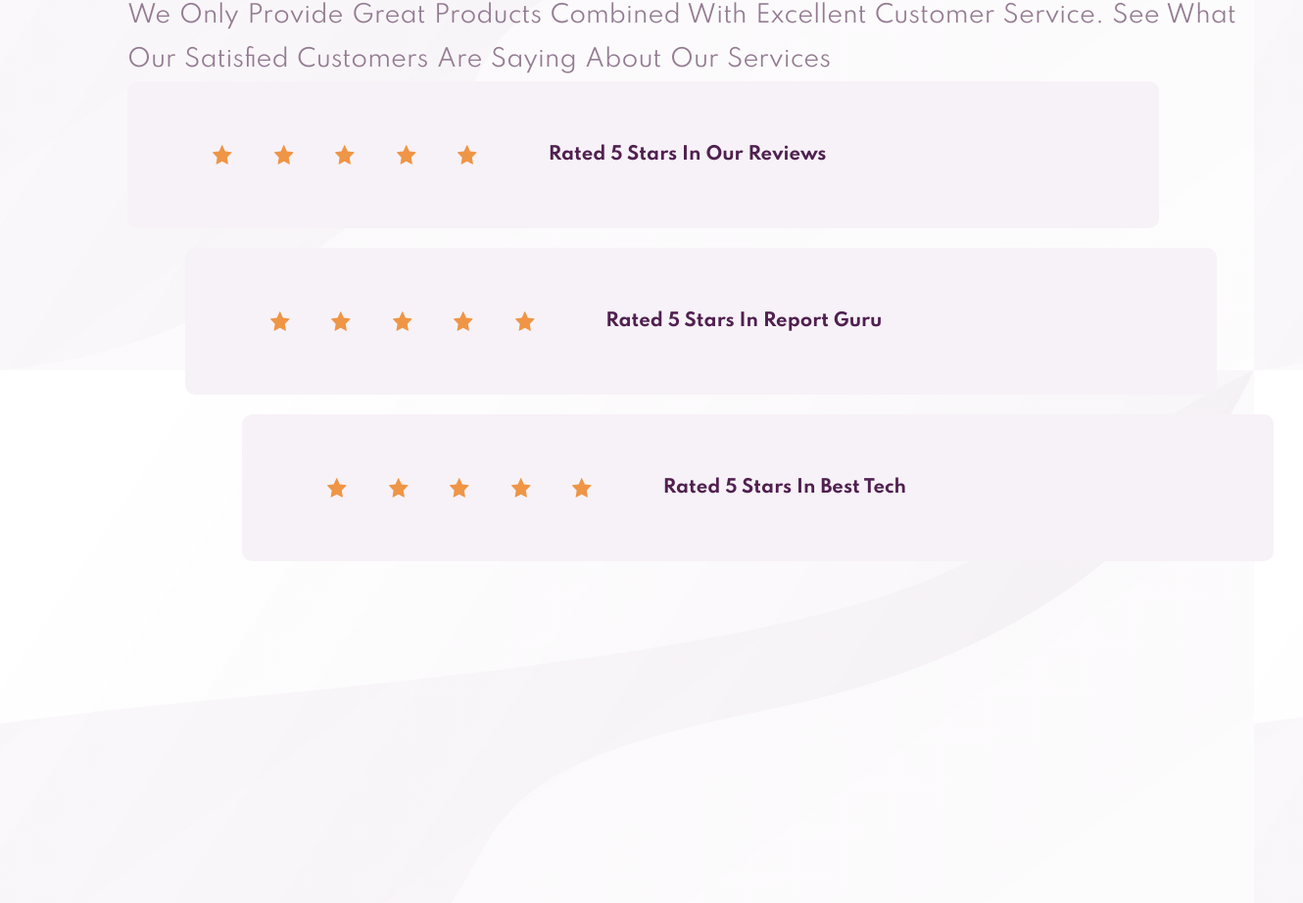
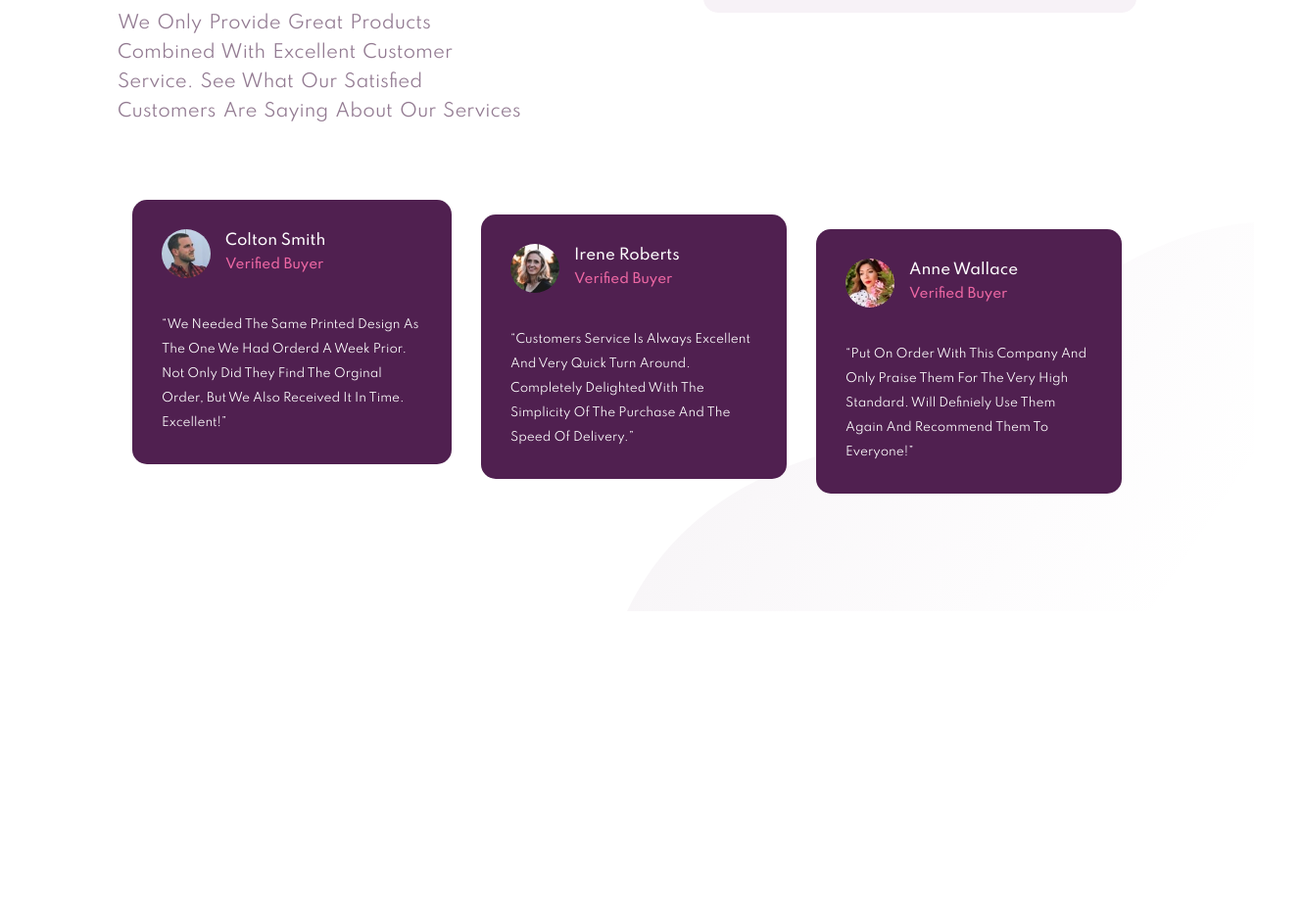
Before and after one commit to ZainFantastic/social_proof_section, a plain HTML site: page index.html in a window 1280 px wide. Shown: the part 422-1344 px from the top of the page at 98% size, 1330 px wide, since content can reach past the window. After the commit the page ends 1046 px from the top, so only its background shows below. Drawn offline with Linux system fonts and the light colour scheme.

Commit message:
finshed re-editing all the project

```diff
--- a/index.html
+++ b/index.html
@@ -15,7 +15,7 @@
   <body>
     <div class="wrapper">
   <!--page intro -->
-      <div class="container">
+      <div class="top flex-row-jc-ac">
         <div class="intro">
           <h1>10,000+ of our users love our products.</h1>
 
@@ -24,8 +24,8 @@
         </div>
 
         <!-- page rating -->
-        <div class="rating">
-          <div class="small-card one">
+        <div class="rating flex-col-jc-ac">
+          <div class="small-card one flex-row-jc-ac">
             <div class="stars">
               <img src="/images/icon-star.svg" >
               <img src="/images/icon-star.svg" >
@@ -36,7 +36,7 @@
             <p>rated 5 stars in our reviews</p>
           </div>
 
-          <div class="small-card two">
+          <div class="small-card two flex-row-jc-ac">
             <div class="stars">
               <img src="/images/icon-star.svg" >
               <img src="/images/icon-star.svg" >
@@ -47,7 +47,7 @@
               <p>rated 5 stars in report guru</p>
           </div>
 
-          <div class="small-card three">
+          <div class="small-card three flex-row-jc-ac">
             <div class="stars">
               <img src="/images/icon-star.svg" >
               <img src="/images/icon-star.svg" >
@@ -60,23 +60,23 @@
         </div>
       </div>
        <!--page comments -->
-      <div class="comments">
-        <div class="container">
-          <div class="large-card">
+      <div class="bottom">
+        <div class=" comments flex-row-jc-ac">
+          <div class="large-card one flex-row-jc-ac">
             <div class="user-pic"><img src="/images/image-colton.jpg"></div>
               <h4 class="user-name">colton smith <br> <span>verified buyer</span></h4>
                 <p><q>we needed the same printed design as the one we had orderd a week prior.
                 not only did they find the orginal order, but we also received it in time. excellent!</q></p>
           </div>
 
-          <div class="large-card">
+          <div class="large-card two flex-row-jc-ac">
             <div class="user-pic"><img src="/images/image-irene.jpg"></div>
               <h4 class="user-name">irene roberts <br> <span>verified buyer</span></h4>
                 <p><q>customers service is always excellent and very quick turn around.
                 completely delighted with the simplicity of the purchase and the speed of delivery.</q></p>
           </div>
 
-          <div class="large-card">
+          <div class="large-card three flex-row-jc-ac">
             <div class="user-pic"><img src="/images/image-anne.jpg"></div>
               <h4 class="user-name">anne wallace <br> <span>verified buyer</span></h4>
                 <p><q>put on order with this company and only praise them for the very high standard.
--- a/style/page-style.css
+++ b/style/page-style.css
@@ -3,257 +3,200 @@ html{
   box-sizing:border-box;
   font-size:15px;
 }
-* , ::before , ::after
-{
+* , ::before , ::after{
   box-sizing:inherit;
 }
 
-body
-{
+body{
   margin:0;
   padding:0;
   font-family:var(--font-reg);
-  background-color:var(--white);
-  background:url(/images/bg-pattern-top-desktop.svg) no-repeat fixed top left , url(/images/bg-pattern-bottom-mobile.svg) no-repeat fixed bottom right;
-  background-size:100% , 100%;
+  background: url(../images/bg-pattern-top-desktop.svg) no-repeat fixed top left,
+              url(../images/bg-pattern-bottom-desktop.svg) no-repeat fixed bottom right;
+  background-size:50% , 50%;
 }
 
-h1 , h4 , p
-{
+/* small screen devices max width 767px */
+@media all and (max-width:767px){
+  body{
+    background: url(../images/bg-pattern-top-mobile.svg) no-repeat fixed top left,
+                url(../images/bg-pattern-bottom-mobile.svg) no-repeat fixed bottom right;
+    background-size:100% , 50%;
+  }
+}
+
+h1 , h4 , p{
   margin:0px;
   padding:0px;
   text-transform:capitalize;
 }
 
+.wrapper{
+  padding:var(--padding);
+}
+
+/* small screen devices max width 767px */
+@media all and (max-width:767px){
+  .wrapper{
+    margin: var(--margin) 0 ;
+    padding:2rem;
+  }
+}
+
 
 
 /* intro  */
-.intro
-{
+.top{
+  margin-bottom:var(--margin);
+  align-items:flex-start !important;
+  justify-content:space-between !important;
+}
+
+
+.top .intro{
+  width:40%;
 
 }
-  .intro>h1
-  {
-    margin-top:100px;
-    margin-bottom:35px;
-    font-size:2.5em;
-    font-weight:700;
+.intro h1{
+  font-size:4rem;
+  font-weight:var(--bold);
   color:var(--dark-magenta);
-    text-align:center;
   text-transform:lowercase;
 }
-  .intro>p
-  {
-    font-size:1.1em;
+.intro p{
+  margin-top:1.5rem;
+  font-size:1.2em;
   line-height:30px;
   word-spacing:2.5px;
   color:var(--dark-gray-mag);
-    text-align:center;
 }
 
+
+/* small screen devices max width 767px */
+@media all and (max-width:767px){
+  .top{
+    display:block !important;
+  }
+  .top .intro{
+    width:100%;
+    text-align: center;
+  }
+  .intro h1{
+    font-size:3rem;
+  }
+}
+
+
  /* rating */
-.rating
-{
-  width:100%;
-  height:100%;
-  grid-area:rating;
+.rating{
+  width:50%;
+}
+.rating .small-card{
+  width:85%;
+  min-height:50px;
+  padding:2rem 0;
+  margin-bottom:1rem;
+  background-color:var(--light-gray-mag);
+  border-radius:1rem;
+  justify-content: flex-start !important;
+}
+.rating .small-card.one{
+  align-self:flex-start
+}
+.rating .small-card.three{
+  align-self:flex-end
+}
+
+
+
+.rating .small-card p{
+  color:var(--dark-magenta);
+  font-weight:var(--bold);
+  font-size:1.2em;
+}
+.rating .stars{
+  margin:0rem 2rem;
   display:flex;
-  flex-flow:column wrap;
   align-items:center;
   justify-content:center;
 }
-  .small-card
-  {
-    width:100%;
-    min-height:100px;
-    padding:15px;
-    margin-bottom:20px;
-    background-color:var(--light-gray-mag);
-    border-radius:10px;
-    display:flex;
-    flex-flow:column wrap;
-    align-items:center;
-    justify-content: space-around;
-  }
-    .small-card>p
-    {
-      color:var(--dark-magenta);
-      font-size:1.2em;
-      font-weight:800;
-      text-align:center;
-    }
-    .stars
-    {
-      width: 50%;
-      margin-bottom:15px;
-      display:flex;
-      align-items:center;
-      justify-content:space-between;
-    }
-      .stars>img
-      {
-        width:20px;
-        height:20px;
+.rating .stars>img{
+  margin:0 0.25rem;
 }
 
+/* small screen devices max width 767px */
+@media all and (max-width:767px){
+  .rating{
+    display:block !important;
+    width:100%;
+    margin:var(--margin) 0 ;
+  }
+  .rating .small-card{
+    width:100%;
+    padding:1rem;
+    flex-flow:column wrap;
+  }
+  .rating .small-card p{
+    margin-top: 1rem;
+    font-size: initial;
+  }
+}
+
+
 /* comments */
-.comments
-{
-  width:100%;
-  height:100%;
-  grid-area:comments;
-  display: grid;
-  grid-template-rows:repeat(3,1fr);
-  grid-template-columns: 100%;
-  grid-gap:15px;
+.bottom .comments{
+  min-height:300px;
+  align-items:flex-start !important;
 }
-  .large-card
-  {
-    width:100%;
-    height:100%;
-    padding: 40px 40px;
+.bottom .comments .large-card{
+  min-width:30%;
+  min-height:250px;
+  margin:0 1rem;
+  padding: 2rem;
   background-color:var(--dark-magenta);
-    border-radius: 15px;
-    display:flex;
-    flex-flow:row wrap;
-    align-items:center;
-    justify-content: flex-start;
+  border-radius: 1rem;
+  flex-flow:row wrap !important;
+  justify-content: flex-start !important;
+  align-items:flex-start !important;
 }
-    .user-pic
-    {
-      width:30%;
+
+.comments .large-card.two{
+  align-self:center;
 }
-      .user-pic>img
-      {
+.comments .large-card.three{
+  align-self:flex-end;
+}
+
+
+.user-pic>img{
   width:50px;
   height:50px;
   border-radius:50%;
 }
-    .user-name
-    {
-      padding-top:20px;
-      margin-bottom:20px;
-      color:whitesmoke;
-      font-weight:500;
-      letter-spacing:1px;
-      line-height:25px;
+.user-name{
+  margin-left: 1rem;
+  color:var(--white);
+  font-weight:var(--semi-bold);
+  line-height:1.6;
 }
-      .user-name>span
-      {
+.user-name>span{
   color:var(--soft-pink);
   font-size:90%;
 }
-    .large-card>p
-    {
-      color:whitesmoke;
-      font-weight:300;
-      font-size:0.8em;
+.large-card>p{
+  margin-top: 2rem;
+  color:var(--white);
+  font-weight:var(--reg);
+  font-size:0.8rem;
   line-height: 25px;
 }
 
-                            /* DESKTOP */
-
-@media all and (min-width:900px)
-{
-
-  body
-  {
-    position: relative;
-    padding:100px;
-    display:grid;
-    grid-gap:100px;
-    grid-template-columns:repeat(4 , 1fr);
-    grid-template-rows:repeat(2 , 1fr);
-    grid-template-areas:
-    "intro intro  rating rating"
-    "comments comments comments comments ";
+/* small screen devices max width 767px */
+@media all and (max-width:767px){
+  .comments{
+    flex-flow:column wrap !important;
   }
-
- /* intro */
-  .intro>h1
-  {
-    font-size:5em ;
-    text-align:left;
+  .comments .large-card{
+    margin:0 0 1rem 0  !important;
   }
-  .intro>p
-  {
-    font-size:1.6em;
-    text-align: left;
-    line-height:45px;
 }
-
-/* rating */
-  .rating
-  {
-    height: 100%;
-  }
-    .small-card
-    {
-      width: 90%;
-      min-height:150px;
-      flex-flow:row nowrap;
-      justify-content: flex-start;
-      align-items: center;
-    }
-      .small-card>p
-      {
-        width: 60%;
-        height: 100%;
-        display: flex;
-        align-items: center;
-      }
-      .stars
-      {
-        margin: 0px 30px;
-        width: 35%;
-        height: 100%;
-        justify-content: space-evenly;
-      }
-    .rating .one
-    {
-      align-self: flex-start;
-    }
-    .rating .three
-    {
-      align-self: flex-end;
-    }
-
-    /* comments */
-  .comments
-  {
-    display: grid;
-    grid-gap:30px;
-    place-items: center;
-    grid-template-columns: repeat(3 , 1fr);
-    grid-template-rows: 100%;
-  }
-  .large-card
-  {
-    width:100%;
-    height: 70%;
-    border-radius: 10px;
-  }
-    .large-card>p
-    {
-      width:90%;
-      word-spacing: 3px;
-      font-size:100%;
-      line-height:35px ;
-    }
-    .user-pic
-    {
-      width:20%;
-    }
-    .user-pic>img
-    {
-      width:60px;
-      height:60px;
-    }
-    .user-name
-    {
-      font-size:110% ;
-      padding:5px 5px 5px 10px;
-      margin: 0px;
-    }
-
-}
--- a/style/preset.css
+++ b/style/preset.css
@@ -1,16 +1,23 @@
 :root
 {
 /* primery color */
---dark-magenta:hsl(300, 43%, 22%);
---light-gray-mag:hsl(300, 24%, 96%);
---white:hsl(0, 0%, 100%);
+--dark-magenta:#502050;
+--dark-gray-mag:#937b92;
 
 /* secondery colors */
---soft-pink:hsl(333, 80%, 67%);
---dark-gray-mag:hsl(303, 10%, 53%);
+--soft-pink:#ee68a4;
+--light-gray-mag:#f7f2f7;
+--white:#ffffff;
 
 /* fonts */
 --font-reg:'Spartan', sans-serif;
+--reg:400;
+--semi-bold:500;
+--bold:700;
+
+/* padding */
+--padding:8rem;
+--margin:5rem;
 }
 
 
@@ -36,46 +43,3 @@
   gap:1.5rem;
   grid-template-columns: repeat(auto-fit, minmax(300px , 1fr));
 }
-
-
-/* container */
- /* "place it inside the parent for the contents, not outside the parent*/
-.container{
-  padding-right: var(--padding);
-  padding-left: var(--padding);
-  margin-right: auto;
-  margin-left: auto;
-}
-
-/* small screen */
-@media all and (min-width:768px){
-
-  .container{
-    width:750px;
-  }
-}
-
-/* medium*/
-@media all and (min-width:992px){
-
-  .container{
-    width:970px;
-  }
-}
-
-/* large */
-@media all and (min-width:1200px){
-
-  .container{
-    width:1170px;
-  }
-
-
-/* extra large */
-@media all and (min-width:1400px){
-
-  .container{
-    width:1320px;
-  }
-}
-}
```
Also changed, not shown: 2 other files. Lines whose indentation alone changed are shown as unchanged.
